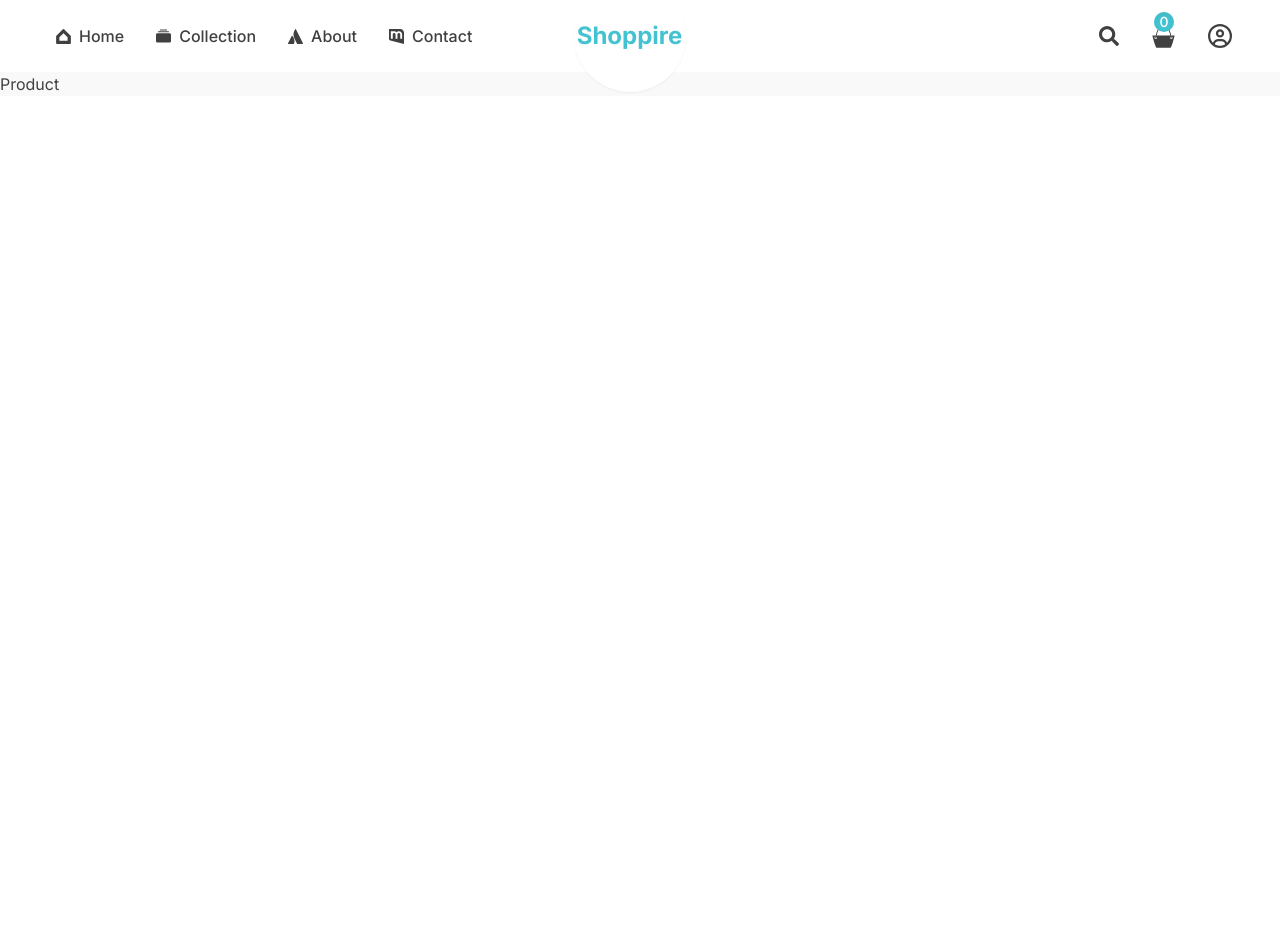
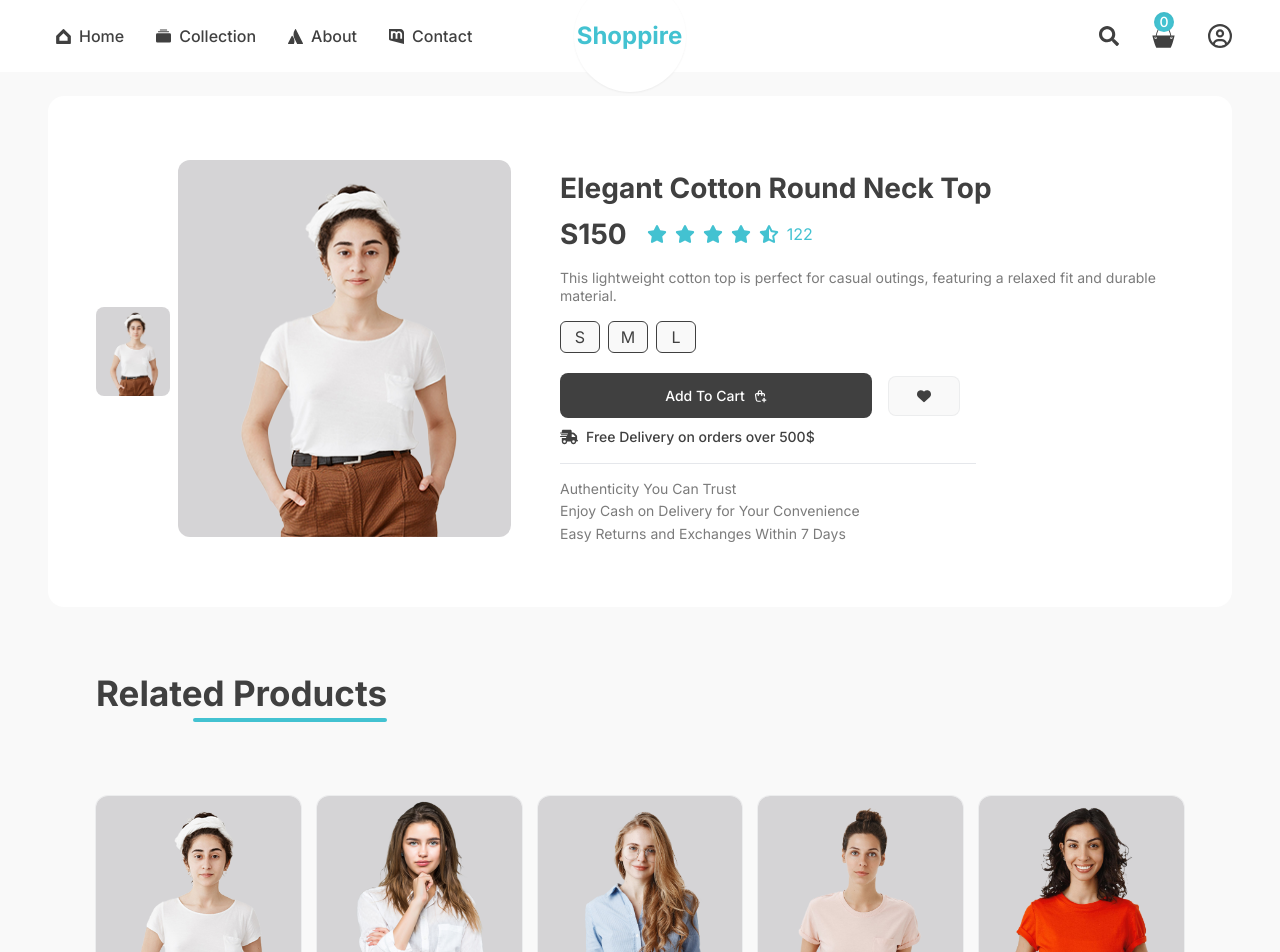
Before and after one commit to Trungnam2790/Shoppire, a React (Vite) app in the folder frontend/: page /product/1 in a window 1280 px wide. Shown: the top 952 px of the page. Before the commit the page ends 800 px from the top, so only its background shows below. Built offline with nearby package versions, Linux system fonts and the light colour scheme.

Commit message:
xem them san pham  frontend

```diff
--- /dev/null
+++ b/frontend/src/components/RelatedProducts.jsx
@@ -0,0 +1,32 @@
+import React, { useContext, useEffect, useState } from 'react'
+import Title from './Title'
+import { ShopContext } from '../context/ShopContext'
+import Item from './Item'
+
+const RelatedProducts = ({ category, subCategory }) => {
+  const { products } = useContext(ShopContext)
+  const [related, setRelated] = useState([])
+
+  useEffect(() => {
+    if (products.length > 0) {
+      let filtered = products.slice()
+      filtered = filtered.filter((item) => category === item.category)
+      filtered = filtered.filter((item) => subCategory === item.subCategory)
+
+      setRelated(filtered.slice(0, 5))
+    }
+  }, [products])
+
+  return (
+    <div className='max-padd-container py-16'>
+      <Title title={'Related Products'} />
+      <div className='grid grid-cols-2 sm:grid-cols-3 md:grid-cols-4 lg:grid-cols-5 gap-4'>
+        {related.map((product, i) => (
+          <Item product={product} key={product._id} />
+        ))}
+      </div>
+    </div>
+  )
+}
+
+export default RelatedProducts
--- a/frontend/src/context/ShopContext.jsx
+++ b/frontend/src/context/ShopContext.jsx
@@ -1,4 +1,4 @@
-import { createContext, useState } from 'react';
+import { createContext, useState, useEffect  } from 'react';
 import { products } from "../assets/data.js"
 
 export const ShopContext = createContext()
@@ -9,8 +9,32 @@ const ShopContextProvider = (props) => {
 
   const [search, setSearch] = useState("")
   const [showSearch, setShowSearch] = useState(false)
+  const [cartItems, setCartItems] = useState({})
 
-  const contextValue = { products, currency, delivery_charges, search, setSearch, showSearch, setShowSearch }
+  // Adding items to cart
+  const addToCart = async (itemId, size) => {
+    let cartData = structuredClone(cartItems)
+
+    if (cartData[itemId]) {
+      if (cartData[itemId][size]) {
+        cartData[itemId][size] += 1
+      } else {
+        cartData[itemId][size] = 1
+      }
+    } else {
+      cartData[itemId] = {}
+      cartData[itemId][size] = 1
+    }
+
+    setCartItems(cartData)
+  }
+
+  useEffect(() => {
+    console.log(cartItems)
+  }, [cartItems])
+
+
+  const contextValue = { products, currency, delivery_charges, search, setSearch, showSearch, setShowSearch, addToCart }
 
   return (
     <ShopContext.Provider value={contextValue}>
--- a/frontend/src/pages/Product.jsx
+++ b/frontend/src/pages/Product.jsx
@@ -1,8 +1,108 @@
-import React from 'react'
+import React, { useContext, useEffect, useState } from 'react'
+import { useParams } from 'react-router-dom'
+import { ShopContext } from '../context/ShopContext'
+import { FaHeart, FaStar, FaStarHalfStroke, FaTruckFast } from 'react-icons/fa6'
+import RelatedProducts from '../components/RelatedProducts'
+import Footer from '../components/Footer'
+import { TbShoppingBagPlus } from 'react-icons/tb'
 
 const Product = () => {
+  const { productId } = useParams()
+  const { products, currency, addToCart } = useContext(ShopContext)
+  const [product, setProduct] = useState(false)
+  const [image, setImage] = useState("")
+  const [size, setSize] = useState("")
+
+  const fetchProductData = async () => {
+    const selectedProduct = products.find((item) => item._id === productId)
+    if (selectedProduct) {
+      setProduct(selectedProduct)
+      setImage(selectedProduct.image[0])
+      //console.log(selectedProduct)
+    }
+  }
+
+  useEffect(() => {
+    fetchProductData()
+  }, [productId, products])
+
+  if (!product) {
+    return <div>...Loading</div>
+  }
+
   return (
-    <div>Product</div>
+    <section>
+      <div className='max-padd-container mt-8 xl:mt-6'>
+        {/* product data */}
+        <div className='max-padd-container flex gap-12 flex-col xl:flex-row bg-white py-16 rounded-2xl'>
+          {/* product image */}
+          <div className='flex flex-1 gap-x-2 xl:flex-1'>
+            <div className='flexCenter flex-col gap-[7px] flex-wrap'>
+              {product.image.map((item, i) => (
+                <img onClick={() => setImage(item)} src={item} key={i} alt="productImg" className='max-h-[89px] rounded-lg' />
+              ))}
+            </div>
+            <div className='max-h-[377px] w-auto flex'>
+              <img src={image} alt="" className='rounded-xl bg-gray-10' />
+            </div>
+          </div>
+          {/* product info */}
+          <div className='flex-[1.5] rounded-2xl scroll-px-7'>
+            <h3 className='h3 !my-2.5'>{product.name}</h3>
+            {/* rating & price */}
+            <div className='flex items-baseline gap-x-5'>
+              <h3 className='h3'>{currency}{product.price}</h3>
+              <div className='flex items-center gap-x-2 text-secondary mb-2' >
+                <div className='flex gap-x-2 text-secondary text-xl'>
+                  <FaStar />
+                  <FaStar />
+                  <FaStar />
+                  <FaStar />
+                  <FaStarHalfStroke />
+                </div>
+                <span>{122}</span>
+              </div>
+            </div>
+            <p>{product.description}</p>
+            <div className='flex flex-col gap-4 my-4 mb-5'>
+              <div className='flex gap-2'>
+                {[...product.sizes].sort((a, b) => {
+                  const order = ["S", "M", "L", "XL", "XXL"]
+                  return order.indexOf(a) - order.indexOf(b)
+                }).map((item, i) => (
+                  <button
+                    onClick={() => setSize(item)}
+                    key={i}
+                    className={`${item === size
+                      ? "bg-tertiary text-white"
+                      : "border-slate-900/5"
+                      } border-[1.5px] border-tertiary h-8 w-10 bg-primary rounded-md`}
+                  >
+                    {item}
+                  </button>
+                ))}
+              </div>
+            </div>
+            <div className='flex items-center gap-x-4'>
+              <button onClick={() => addToCart(product._id, size)} className='btn-dark w-1/2 flex items-center justify-center gap-x-2 capitalize'>Add to cart <TbShoppingBagPlus/></button>
+              <button className='btn-light'><FaHeart/></button>
+            </div>
+            <div className='flex items-center gap-x-2 mt-2'>
+              <FaTruckFast className='text-lg'/>
+              <span className='medium-14'>Free Delivery on orders over 500$</span>
+            </div>
+            <hr className='my-4 w-2/3'/>
+            <div className='mt-2 flex flex-col gap-1'>
+              <p>Authenticity You Can Trust</p>
+              <p>Enjoy Cash on Delivery for Your Convenience</p>
+              <p>Easy Returns and Exchanges Within 7 Days</p>
+            </div>
+          </div>
+        </div>
+        <RelatedProducts category={product.category} subCategory={product.subCategory} />
+      </div>
+        <Footer />
+    </section>
   )
 }
 
```
